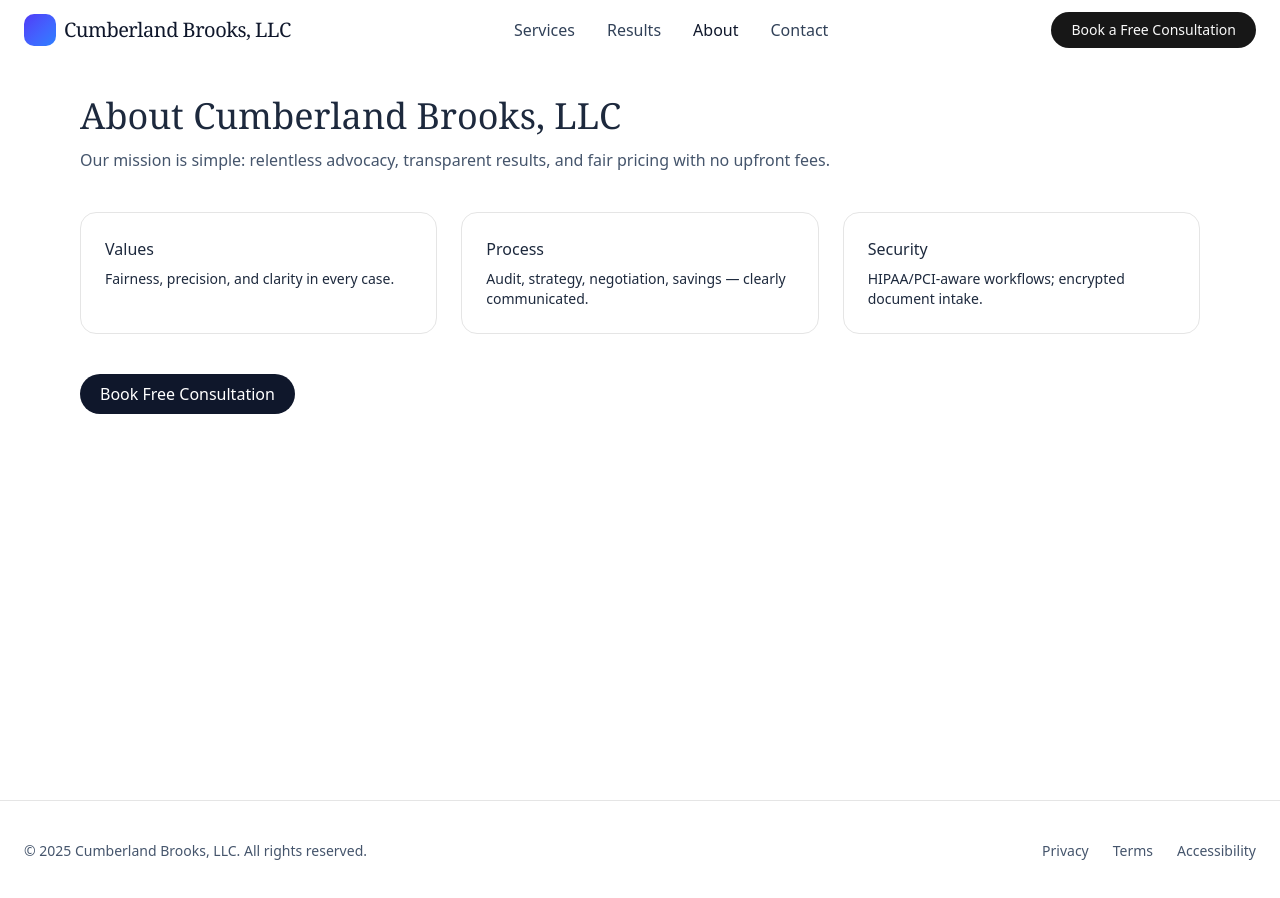
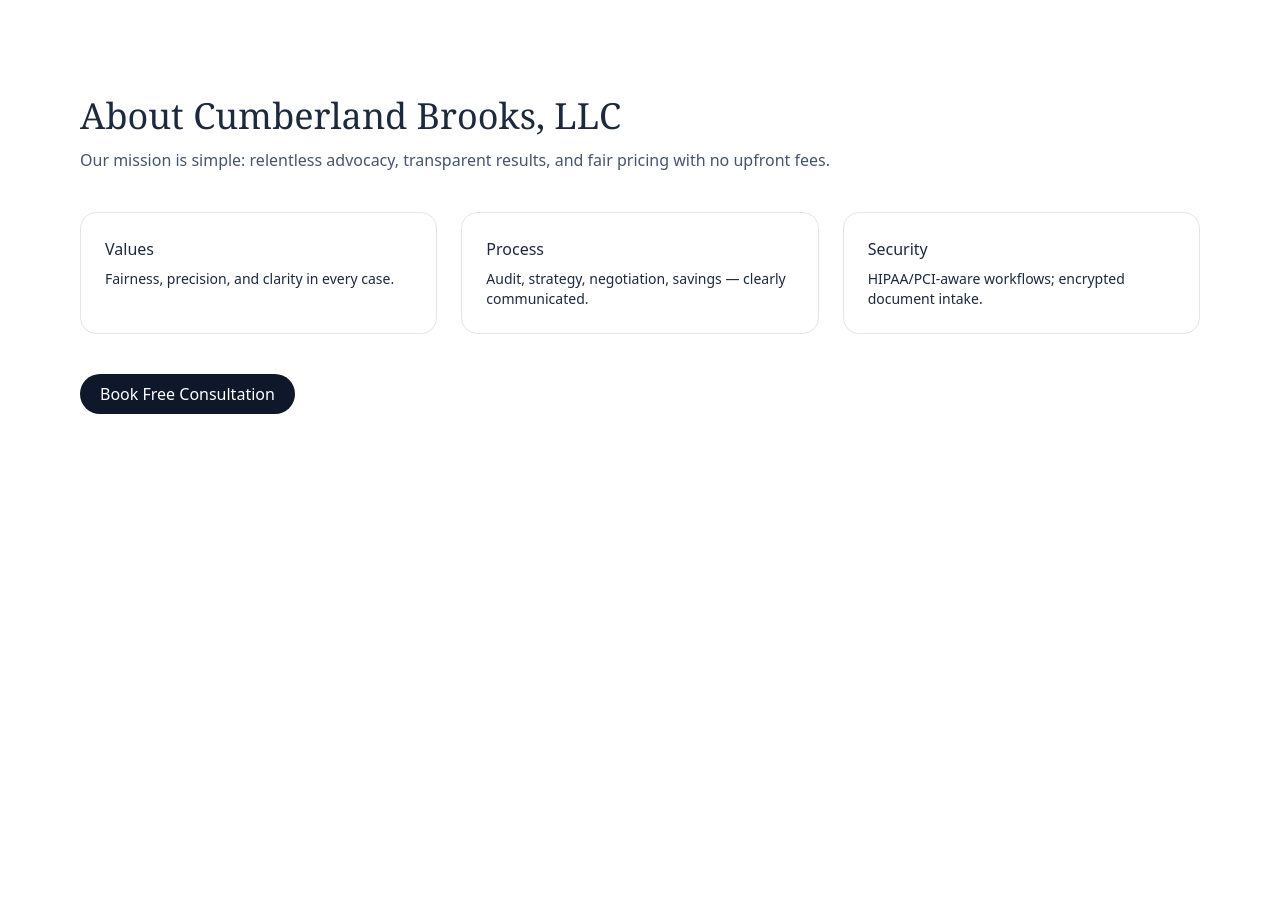
Before and after one commit to narasimhareddyputta94/joeyswebsite, a Next.js app: page /about in a window 1280 px wide. Shown: the top 898 px of the page. After the commit the page ends 800 px from the top, so only its background shows below. Built offline with nearby package versions, Linux system fonts and the light colour scheme.

Commit message:
done with most of the changes

```diff
--- a/src/app/layout.tsx
+++ b/src/app/layout.tsx
@@ -43,9 +43,9 @@ export default function RootLayout({ children }: { children: React.ReactNode })
   return (
     <html lang="en">
       <body className="text-slate-800">
-        <Navbar />
+
         <main className="min-h-screen">{children}</main>
-        <Footer />
+
         <CTASticky />
         <Suspense fallback={null}>
           <script
```
